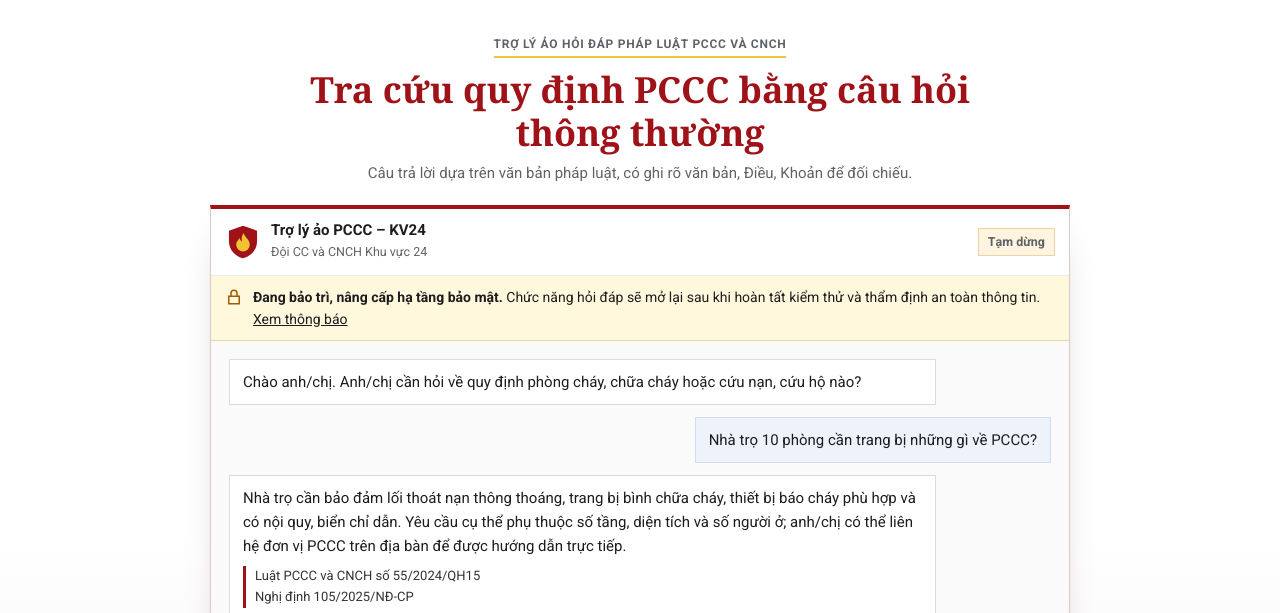
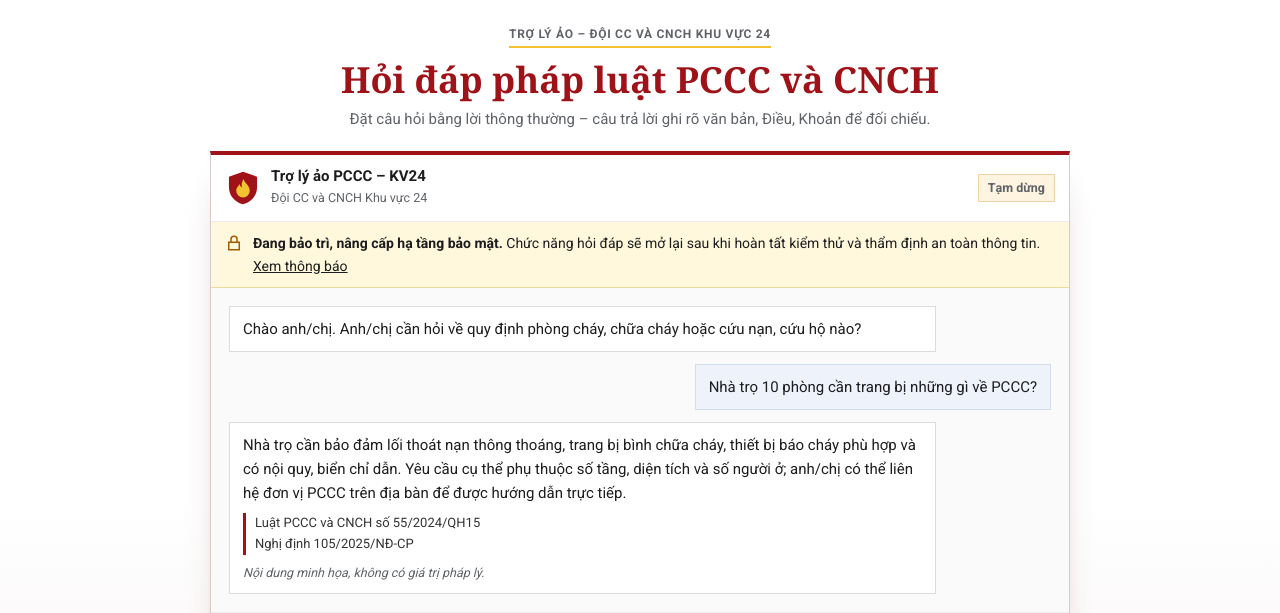
Before and after one commit to mtminhpc/tro-ly-ai-pccc, a plain HTML site: page v2/index.html in a window 1280 px wide. Shown: the part 175-788 px from the top of the page. Drawn offline with Linux system fonts and the light colour scheme.

Commit message:
Bản 2: gọn tiêu đề để ô hỏi đáp nằm trong màn hình đầu

```diff
--- a/v2/index.html
+++ b/v2/index.html
@@ -119,7 +119,7 @@ table.st th{background:#f7f7f7;font-weight:700}
 .pill{margin-left:auto;font-size:12px;font-weight:700;color:var(--warn);background:#fff4e0;border:1px solid #efd3a3;padding:3px 9px;white-space:nowrap}
 .bot-alert{display:flex;gap:10px;align-items:flex-start;background:var(--note);border-bottom:1px solid #eadb9c;padding:10px 14px;font-size:14px}
 .bot-alert svg{width:18px;height:18px;flex:none;margin-top:2px;color:var(--warn)}
-.msgs{padding:16px 14px;display:flex;flex-direction:column;gap:12px;font-size:15px;background:#fbfafa;min-height:220px}
+.msgs{padding:16px 14px;display:flex;flex-direction:column;gap:12px;font-size:15px;background:#fbfafa}
 .m{max-width:86%;padding:10px 13px;border:1px solid var(--line);background:#fff}
 .m.u{align-self:flex-end;background:#eef3fb;border-color:#d2deef}
 .m small{display:block;margin-top:8px;color:var(--muted);font-size:12.5px;font-style:italic}
@@ -181,7 +181,7 @@ footer a{color:var(--gold)}
   .news{grid-template-columns:repeat(3,1fr)}
   .trio{grid-template-columns:repeat(3,1fr)}
   .feats{grid-template-columns:repeat(4,1fr)}
-  .hero{padding:34px 0 38px}
+  .hero{padding:24px 0 34px}
   .msgs{padding:18px 18px}
   footer .wrap{grid-template-columns:2fr 1fr}
   .unit b{font-size:22px}
@@ -214,9 +214,9 @@ footer a{color:var(--gold)}
 
 <section class="hero" id="tro-ly"><div class="wrap">
   <div class="hero-t">
-    <small>Trợ lý ảo hỏi đáp pháp luật PCCC và CNCH</small>
-    <h1>Tra cứu quy định PCCC bằng câu hỏi thông thường</h1>
-    <p>Câu trả lời dựa trên văn bản pháp luật, có ghi rõ văn bản, Điều, Khoản để đối chiếu.</p>
+    <small>Trợ lý ảo – Đội CC và CNCH Khu vực 24</small>
+    <h1>Hỏi đáp pháp luật PCCC và CNCH</h1>
+    <p>Đặt câu hỏi bằng lời thông thường – câu trả lời ghi rõ văn bản, Điều, Khoản để đối chiếu.</p>
   </div>
 
   <div class="bot" aria-label="Khung hỏi đáp Trợ lý ảo PCCC">
```
